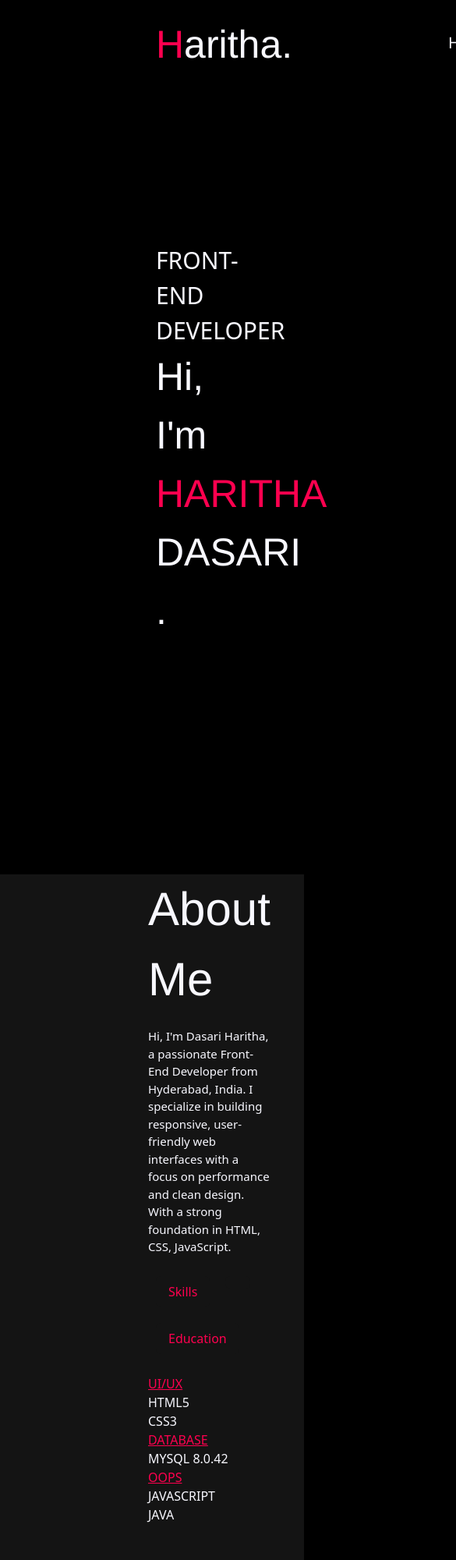
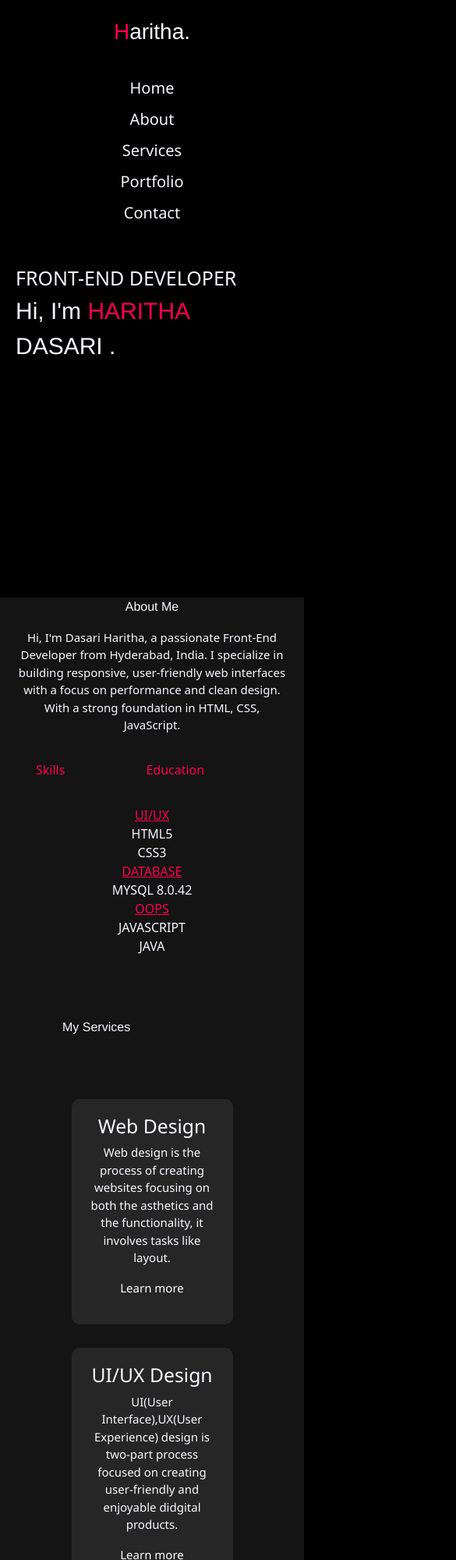
Before and after one commit to HarithaDasari89/-myportfolio, a plain HTML site: page index.html in a window 390 px wide. Shown: the top 2000 px of the page at 78% size, 585 px wide, since content can reach past the window. Drawn offline with nearby package versions, Linux system fonts and the light colour scheme.

Commit message:
Update style.css

```diff
--- a/style.css
+++ b/style.css
@@ -1,299 +1,414 @@
-.back1
-{
-    background-color:black;
-    color:ghostwhite;
+.back1 {
+  background-color: black;
+  color: ghostwhite;
 }
- /* CSS STARTS HERE */
- *,*::before,*::after
- {
+
+/* CSS RESET */
+*, *::before, *::after {
   padding: 0;
   margin: 0;
   box-sizing: border-box;
 }
 
 /* HOME CSS STARTS HERE */
-.home-container1
-{
+.home-container1 {
   display: grid;
-    grid-template-columns:auto auto;
+  grid-template-columns: auto auto;
   margin-top: 20px;
   margin-left: 200px;
   margin-right: 200px;
 }
-.clr1
-{
-    color:#FF004F;
+
+.clr1 {
+  color: #FF004F;
 }
-.clr2
-{
-color:#FF004F;
+.clr2 {
+  color: #FF004F;
   text-decoration: underline;
 }
-.home-items1
-{
-    font-size:50px;
-    font-family:'Franklin Gothic Medium', 'Arial Narrow', 'Arial,sans-serif';
+
+.home-items1 {
+  font-size: 50px;
+  font-family: 'Franklin Gothic Medium', 'Arial Narrow', Arial, sans-serif;
 }
-.home-items2
-{
-    display:grid;
-    grid-template-columns:auto auto auto auto auto;
-    margin-top:20px;
-    margin-left:200px;
+
+.home-items2 {
+  display: grid;
+  grid-template-columns: auto auto auto auto auto;
+  margin-top: 20px;
+  margin-left: 200px;
 }
-.home-items2>div>a
-{
-    text-decoration:none;
-    color:ghostwhite;
-    font-size:20px;
+
+.home-items2 > div > a {
+  text-decoration: none;
+  color: ghostwhite;
+  font-size: 20px;
   font-family: 'Segoe UI', Tahoma, Geneva, Verdana, sans-serif;
   position: relative;
 }
-.home-items2>div>a::after
-{
- content:"";
+
+.home-items2 > div > a::after {
+  content: "";
   position: absolute;
   background-color: #FF004F;
   height: 3px;
   width: 0;
- left:0;
+  left: 0;
   bottom: -10px;
   transition: 0.3s;
 }
-.home-items2>div>a:hover::after
-{
-    width:100%;
+
+.home-items2 > div > a:hover::after {
+  width: 100%;
 }
 /* HOME CSS ENDS HERE */
 
 /* HEADER CSS STARTS HERE */
-.container1
-{
-    margin-left:200px;
-    margin-right:200px;
-    margin-top:200px;
-    margin-bottom:300px;
-    font-size:30px;
+.container1 {
+  margin-left: 200px;
+  margin-right: 200px;
+  margin-top: 200px;
+  margin-bottom: 300px;
+  font-size: 30px;
 }
-.txt1
-{
-    font-size:50px;
-    font-family:'Franklin Gothic Medium', 'Arial Narrow', 'Arial,sans-serif';
+
+.txt1 {
+  font-size: 50px;
+  font-family: 'Franklin Gothic Medium', 'Arial Narrow', Arial, sans-serif;
 }
-.txt2{
+
+.txt2 {
   font-size: 20px;
 }
-.back2
-{
-    background-color: rgb(20,20,20);
-    margin-top:300px;
+
+.back2 {
+  background-color: rgb(20, 20, 20);
+  margin-top: 300px;
 }
 /* HEADER CSS ENDS HERE */
 
 /* ABOUT CSS STARTS HERE */
-.about-container1
-{
-    display:grid;
-    grid-template-columns:auto auto;
-    margin-left:150px;
-    margin-right:200px;
-    margin-top:50px;
-    column-gap:40px;
+.about-container1 {
+  display: grid;
+  grid-template-columns: auto auto;
+  margin-left: 150px;
+  margin-right: 200px;
+  margin-top: 50px;
+  column-gap: 40px;
+}
 
-}
-.about-container1>div>img
-{
- width:400px;
- height:500px;
- padding:40px;
+.about-container1 > div > img {
+  width: 400px;
+  height: 500px;
+  padding: 40px;
   border-radius: 10px;
 }
-.txt2
-{
-    font-size:60px;
-    font-family:'Franklin Gothic Medium', 'Arial Narrow', 'Arial,sans-serif';
-    margin-top:0px;
-}
-.abt1
-{
-    margin-top:0px;
-    font-size:15px;
+
+.txt2 {
+  font-size: 60px;
+  font-family: 'Franklin Gothic Medium', 'Arial Narrow', Arial, sans-serif;
+  margin-top: 0px;
 }
 
-.nav-item{
+.abt1 {
+  margin-top: 0px;
+  font-size: 15px;
+}
+
+.nav-item {
   padding: 10px;
 }
 /* ABOUT CSS ENDS HERE */
 
 /* SERVICE CSS STARTS HERE */
-.myservices
-{
- margin-left:200px;
- margin-right:200px;
- margin-top:80px;
- margin-bottom:100px;
+.myservices {
+  margin-left: 200px;
+  margin-right: 200px;
+  margin-top: 80px;
+  margin-bottom: 100px;
 }
-.service-container1
-{
 
-    display:grid;
-    grid-template-columns:auto auto auto;
-    margin-top:80px;
+.service-container1 {
+  display: grid;
+  grid-template-columns: auto auto auto;
+  margin-top: 80px;
 }
-.card1
-{
-    background-color:#262626;
-    width:360px;
-    height:200px;
+
+.card1 {
+  background-color: #262626;
+  width: 360px;
+  height: 200px;
   padding: 10px;
-    border-radius:10px;
-    transition: background-color 0.5s,transform 0.5s;
+  border-radius: 10px;
+  transition: background-color 0.5s, transform 0.5s;
 }
-.card1>h2
-{
+
+.card1 > h2 {
   font-family: 'Segoe UI', Tahoma, Geneva, Verdana, sans-serif;
 }
-.card1>p
-{
- font-family:'Segoe UI', 'Segoe UI', Tahoma, Geneva, Verdana, sans-serif;
- font-size:15px;
+
+.card1 > p {
+  font-family: 'Segoe UI', Tahoma, Geneva, Verdana, sans-serif;
+  font-size: 15px;
 }
-.card1>p>a
-{
- text-decoration:none;
+
+.card1 > p > a {
+  text-decoration: none;
   color: white;
 }
-.card1:hover
-{
+
+.card1:hover {
   background-color: #FF004F;
- transform:translateY(-10px)
+  transform: translateY(-10px);
 }
 /* SERVICE CSS ENDS HERE */
 
-.Mywork
-{
- margin-left:200px;
- margin-right:200px;
- margin-top:100px;
- margin-bottom:100px;
+.Mywork {
+  margin-left: 200px;
+  margin-right: 200px;
+  margin-top: 100px;
+  margin-bottom: 100px;
 }
-.mywork-container1
-{
- display:grid;
- grid-template-columns:auto auto auto;
+
+.mywork-container1 {
+  display: grid;
+  grid-template-columns: auto auto auto;
   margin-top: 80px;
 }
-.mywork-items>img
-{
- border-radius:15px;
- width:250px;
- height: 300px;
+
+.mywork-items > img {
+  border-radius: 15px;
+  width: 350px;
+  height: 500px;
 }
-.see1
-{
- border:1px solid #FF004F;
- padding:10px;
- margin-top:50px;
- margin-bottom:100px;
- width:200px;
- text-align:center;
- margin-left:450px;
- border-radius:10px;
+
+.see1 {
+  border: 1px solid #FF004F;
+  padding: 10px;
+  margin-top: 50px;
+  margin-bottom: 100px;
+  width: 200px;
+  text-align: center;
+  margin-left: 450px;
+  border-radius: 10px;
 }
-.see1:hover{
-    background-color:#FF004F;
+
+.see1:hover {
+  background-color: #FF004F;
 }
 
 /* CONTACT CSS STARTS HERE */
-.contact1
-{
- margin-left:200px;
- margin-right:200px;
- margin-top:100px;
- column-gap:60px;
+.contact1 {
+  margin-left: 200px;
+  margin-right: 200px;
+  margin-top: 100px;
+  column-gap: 60px;
 }
-.contact-container1
-{
- display:grid;
- grid-template-columns:auto auto;
+
+.contact-container1 {
+  display: grid;
+  grid-template-columns: auto auto;
 }
-.c1
-{
- margin-top:40px;
+
+.c1 {
+  margin-top: 40px;
 }
-.contact-items1 > div > button > a
-{
- text-decoration:none;
- color:ghostwhite;
+
+.contact-items1 > div > button > a {
+  text-decoration: none;
+  color: ghostwhite;
 }
-.contact-items1 > div > button
-{
- background-color:#FF004F;
- padding:10px;
- width:200px;
- font-size:20px;
+
+.contact-items1 > div > button {
+  background-color: #FF004F;
+  padding: 10px;
+  width: 200px;
+  font-size: 20px;
   font-family: 'Segoe UI', Tahoma, Geneva, Verdana, sans-serif;
- border-radius:10px;
- margin-top:50px;
- color:ghostwhite;
+  border-radius: 10px;
+  margin-top: 50px;
+  color: ghostwhite;
   border-style: none;
 }
-.contact-items2
-{
- margin-top:40px;
+
+.contact-items2 {
+  margin-top: 40px;
 }
-.contact-items2 > form > div > input
-{
- width:700px;
- height:50px;
- margin-bottom:30px;
- padding-left:20px;
+
+.contact-items2 > form > div > input {
+  width: 700px;
+  height: 50px;
+  margin-bottom: 30px;
+  padding-left: 20px;
   background-color: #262626;
- border:none;
- border-radius:10px;
- font-size:18px;
- color:white;
- margin-left:100px;
+  border: none;
+  border-radius: 10px;
+  font-size: 18px;
+  color: white;
+  margin-left: 100px;
 }
-.contact-items2 > form > div > textarea
-{
- width:700px;
- height:150px;
- margin-bottom:30px;
- padding-left:20px;
- padding-top:20px;
+
+.contact-items2 > form > div > textarea {
+  width: 700px;
+  height: 150px;
+  margin-bottom: 30px;
+  padding-left: 20px;
+  padding-top: 20px;
   background-color: #262626;
- border:none;
- border-radius:10px;
- font-size:18px;
- color:white;
- margin-left:100px;
+  border: none;
+  border-radius: 10px;
+  font-size: 18px;
+  color: white;
+  margin-left: 100px;
 }
-.contact-items2 > form > div > button
-{
- background-color:#FF004F;
- padding:10px;
- width:200px;
- font-size:20px;
+
+.contact-items2 > form > div > button {
+  background-color: #FF004F;
+  padding: 10px;
+  width: 200px;
+  font-size: 20px;
   font-family: 'Segoe UI', Tahoma, Geneva, Verdana, sans-serif;
- border-radius:10px;
- margin-top:50px;
- text-align:center;
+  border-radius: 10px;
+  margin-top: 50px;
+  text-align: center;
   color: ghostwhite;
- margin-bottom:100px;
- margin-left:100px;
+  margin-bottom: 100px;
+  margin-left: 100px;
   border-style: none;
 }
 /* CONTACT CSS ENDS HERE */
+
 /* FOOTER CSS STARTS HERE */
-.foot1
-{
+.foot1 {
   background-color: #262626;
- text-align:center;
- height:50px;
- font-size:15px;
-
+  text-align: center;
+  height: 50px;
+  font-size: 15px;
   font-family: 'Segoe UI', Tahoma, Geneva, Verdana, sans-serif;
- padding-top:15px;
+  padding-top: 15px;
 }
 /* FOOTER CSS ENDS HERE */
+
+/* ========================= */
+/* 📱 RESPONSIVE MEDIA QUERIES */
+/* ========================= */
+
+/* TABLETS (max-width: 1024px) */
+@media (max-width: 1024px) {
+  .home-container1,
+  .container1,
+  .about-container1,
+  .myservices,
+  .Mywork,
+  .contact1 {
+    margin-left: 80px;
+    margin-right: 80px;
+  }
+
+  .service-container1,
+  .mywork-container1 {
+    grid-template-columns: auto auto;
+    justify-content: center;
+    gap: 30px;
+  }
+
+  .about-container1 > div > img {
+    width: 100%;
+    height: auto;
+  }
+
+  .home-items1 {
+    font-size: 40px;
+  }
+}
+
+/* MOBILES (max-width: 768px) */
+@media (max-width: 768px) {
+  .home-container1 {
+    grid-template-columns: 1fr;
+    text-align: center;
+    margin: 20px;
+  }
+
+  .home-items2 {
+    grid-template-columns: auto auto;
+    justify-content: center;
+    margin-left: 0;
+  }
+
+  .container1 {
+    margin: 50px 20px;
+    font-size: 25px;
+  }
+
+  .about-container1 {
+    grid-template-columns: 1fr;
+    margin: 20px;
+    text-align: center;
+  }
+
+  .about-container1 > div > img {
+    width: 80%;
+    margin: auto;
+  }
+
+  .service-container1,
+  .mywork-container1,
+  .contact-container1 {
+    grid-template-columns: 1fr;
+    justify-content: center;
+    text-align: center;
+  }
+
+  .card1 {
+    width: 90%;
+    margin: auto;
+  }
+
+  .contact-items2 > form > div > input,
+  .contact-items2 > form > div > textarea {
+    width: 90%;
+    margin-left: 0;
+  }
+
+  .see1 {
+    margin-left: auto;
+    margin-right: auto;
+  }
+}
+
+/* SMALL PHONES (max-width: 480px) */
+@media (max-width: 480px) {
+  .home-items1 {
+    font-size: 28px;
+  }
+
+  .home-items2 {
+    grid-template-columns: 1fr;
+    gap: 10px;
+  }
+
+  .txt1 {
+    font-size: 30px;
+  }
+
+  .txt2 {
+    font-size: 16px;
+  }
+
+  .card1 {
+    height: auto;
+    padding: 20px;
+  }
+
+  .see1,
+  .contact-items1 > div > button {
+    width: 100%;
+  }
+
+  .foot1 {
+    font-size: 12px;
+    height: auto;
+    padding: 10px;
+  }
+}
```
Lines whose indentation alone changed are shown as unchanged.
